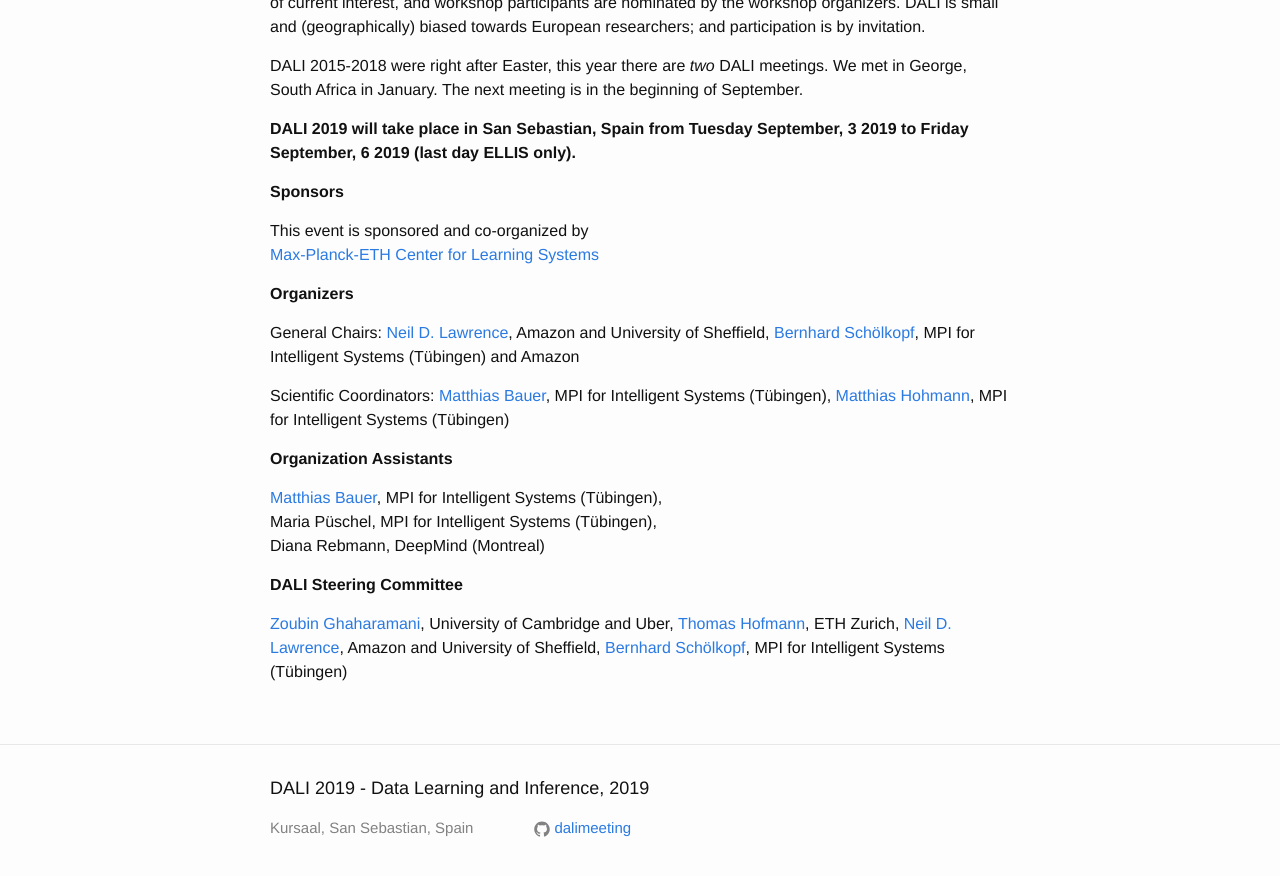
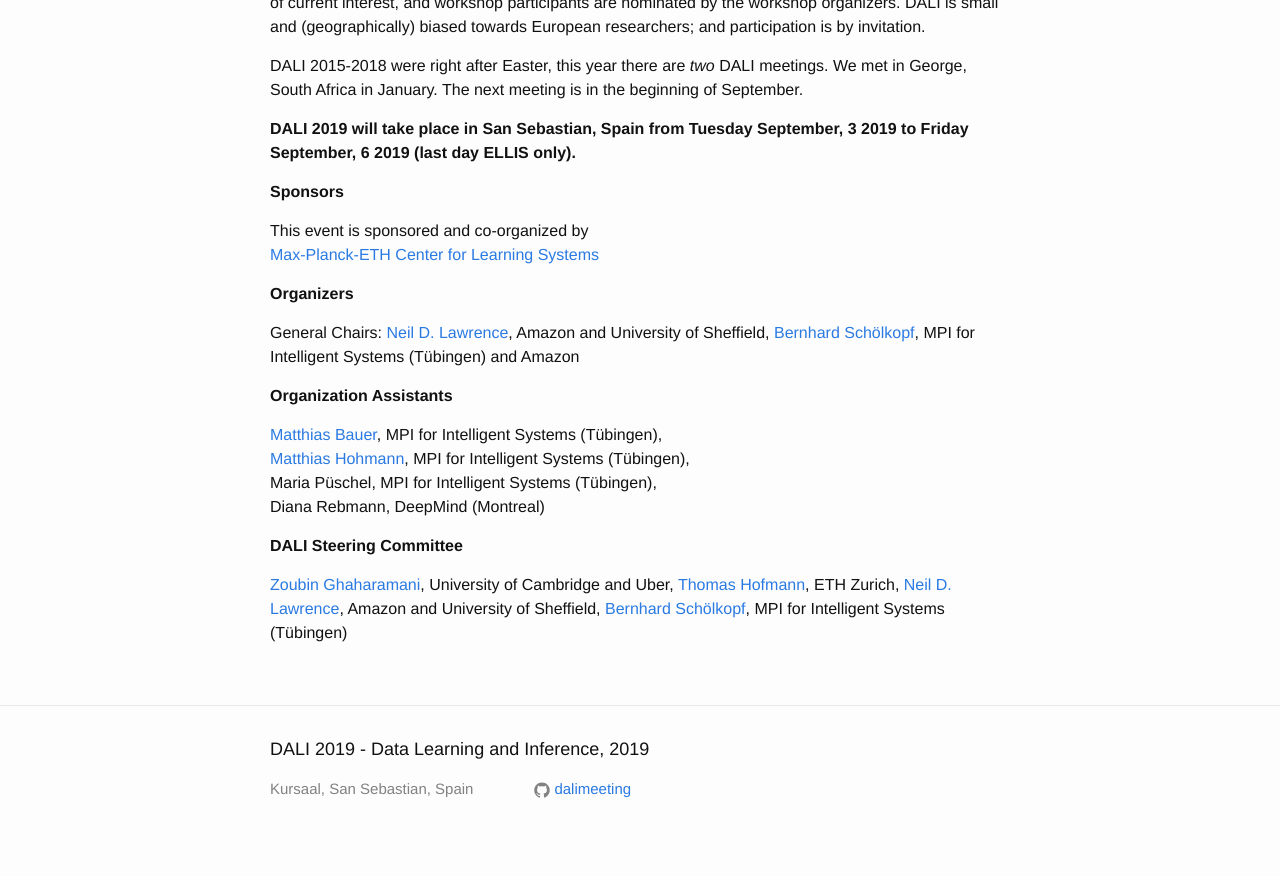
Before and after one commit to dalimeeting/dalimeeting.github.io, a Jekyll site: the page built from index.html, in a window 1280 px wide and 900 px high, scrolled down 639 px. Shown: the top 876 px of the window. Built offline with Jekyll 4.4.1, drawn with Linux system fonts in a browser that asks for light colours.

Commit message:
Update _config.yml

```diff
--- a/_config.yml
+++ b/_config.yml
@@ -30,7 +30,8 @@
     url: "http://ei.is.tuebingen.mpg.de/person/bs"
     institute: MPI for Intelligent Systems (Tübingen) and Amazon
   chair:
-  scientific_coordinators:
+
+  assistants:
   - given: Matthias
     family: Bauer
     url: https://ei.is.tuebingen.mpg.de/person/bauer
@@ -38,11 +39,6 @@
   - given: Matthias
     family: Hohmann
     url: https://ei.is.tuebingen.mpg.de/person/mhohmann
-    institute: MPI for Intelligent Systems (Tübingen)
-  assistants:
-  - given: Matthias
-    family: Bauer
-    url: https://ei.is.tuebingen.mpg.de/person/bauer
     institute: MPI for Intelligent Systems (Tübingen)
   - given: Maria
     family: Püschel
```
